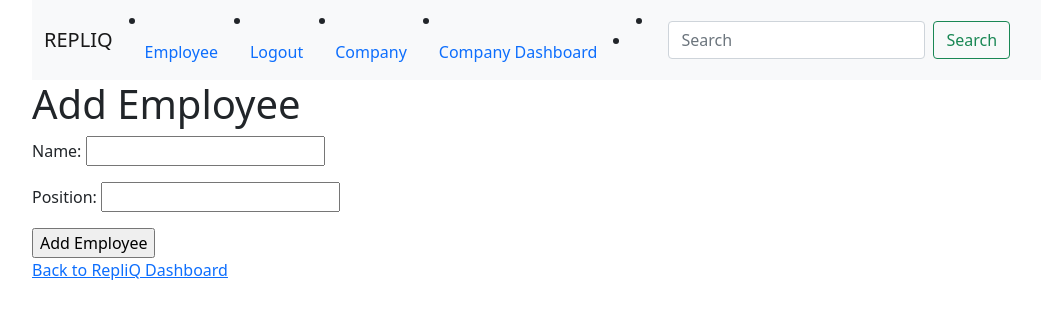
After one commit to engnraminul/REPLIQ-Tracker, a Django app: page /company-dashboard/2/add-employee/ in a window 1280 px wide. The commit adds this page. Shown: the top 319 px of the page, without its empty margins (50-1091 px from the left). Run offline with Django 4.2, Linux system fonts and the light colour scheme; a user stored in the database is signed in; data comes from the database, SQL or seed files in the repository; both versions use the stored data as it was before the commit.

Commit message:
Create add employee fuction

```diff
--- a/Tracker/forms.py
+++ b/Tracker/forms.py
@@ -16,4 +16,4 @@ class CompanyForm(forms.ModelForm):
 class EmployeeForm(forms.ModelForm):
     class Meta:
         model = Employee
-        fields = ['name' ]
+        fields = ['name', 'position', ]
--- a/Tracker/models.py
+++ b/Tracker/models.py
@@ -15,6 +15,9 @@ class Employee(models.Model):
     company = models.ForeignKey(Company, on_delete=models.CASCADE)
     created = models.DateTimeField(auto_now_add=True)
 
+    def __str__(self):
+        return self.name
+
 #Device Models
 class Device(models.Model):
     name = models.CharField(max_length=100)
--- a/Tracker/urls.py
+++ b/Tracker/urls.py
@@ -8,5 +8,6 @@ urlpatterns = [
     path("", views.home, name= "home"),
     path("Create-company/", views.create_company, name="create_company"),
     path("company-dashboard/", views.company_dashboard, name="company_dashboard"),
+    path('company-dashboard/<int:company_id>/add-employee/', views.add_employee, name='add_employee'),
 
 ]
--- a/Tracker/views.py
+++ b/Tracker/views.py
@@ -52,3 +52,24 @@ def company_dashboard(request):
         #'devices': devices,
     }
     return render(request, 'tracker/company_dashboard.html', context)
+
+
+@login_required
+def add_employee(request, company_id):
+    company = get_object_or_404(Company, pk=company_id)
+
+    if request.method == 'POST':
+        form = EmployeeForm(request.POST)
+        if form.is_valid():
+            employee = form.save(commit=False)
+            employee.company = company
+            employee.save()
+            return redirect('Tracker:company_dashboard')
+    else:
+        form = EmployeeForm()
+
+    context = {
+        'form': form,
+        'company': company,
+    }
+    return render(request, 'tracker/add_employee.html', context)
--- /dev/null
+++ b/templates/tracker/add_employee.html
@@ -0,0 +1,15 @@
+{% extends 'base.html' %}
+
+{% block title %} Create New Account {% endblock %}
+
+{% block body %}
+<h1>Add Employee</h1>
+    <form method="post">
+        {% csrf_token %}
+        {{ form.as_p }}
+        <input type="submit" value="Add Employee">
+    </form>
+
+    <a href="{% url 'Tracker:company_dashboard' %}">Back to {{ company.name }} Dashboard</a>
+
+{% endblock %}
--- a/templates/tracker/company_dashboard.html
+++ b/templates/tracker/company_dashboard.html
@@ -3,7 +3,7 @@
 {% block title %} Create New Account {% endblock %}
 
 {% block body %}
-<h1>{{ company.name }} Dashboard</h1>
+<h1>{{ company.name }} {{company.id}} Dashboard</h1>
     <h2>Employees:</h2>
     <ul>
         {% for employee in employees %}
@@ -17,4 +17,6 @@
         {% endfor %}
     </ul>
 
+    <li class="btn btn-info"><a href="{% url 'Tracker:add_employee' company_id=company.id %}">Add Employee</a></li>
+
 {% endblock %}
```
Also changed, not shown: Tracker/migrations/0004_remove_employee_user.py (added), db.sqlite3.
